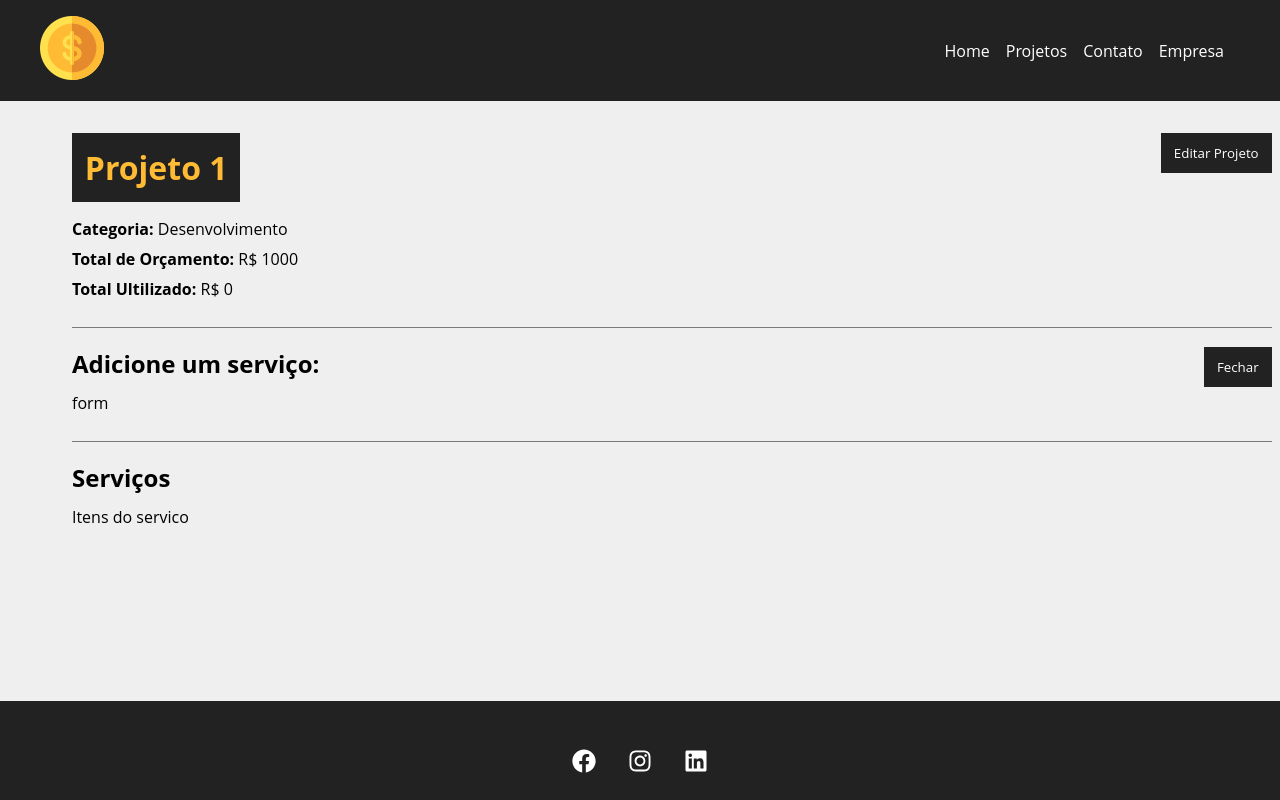
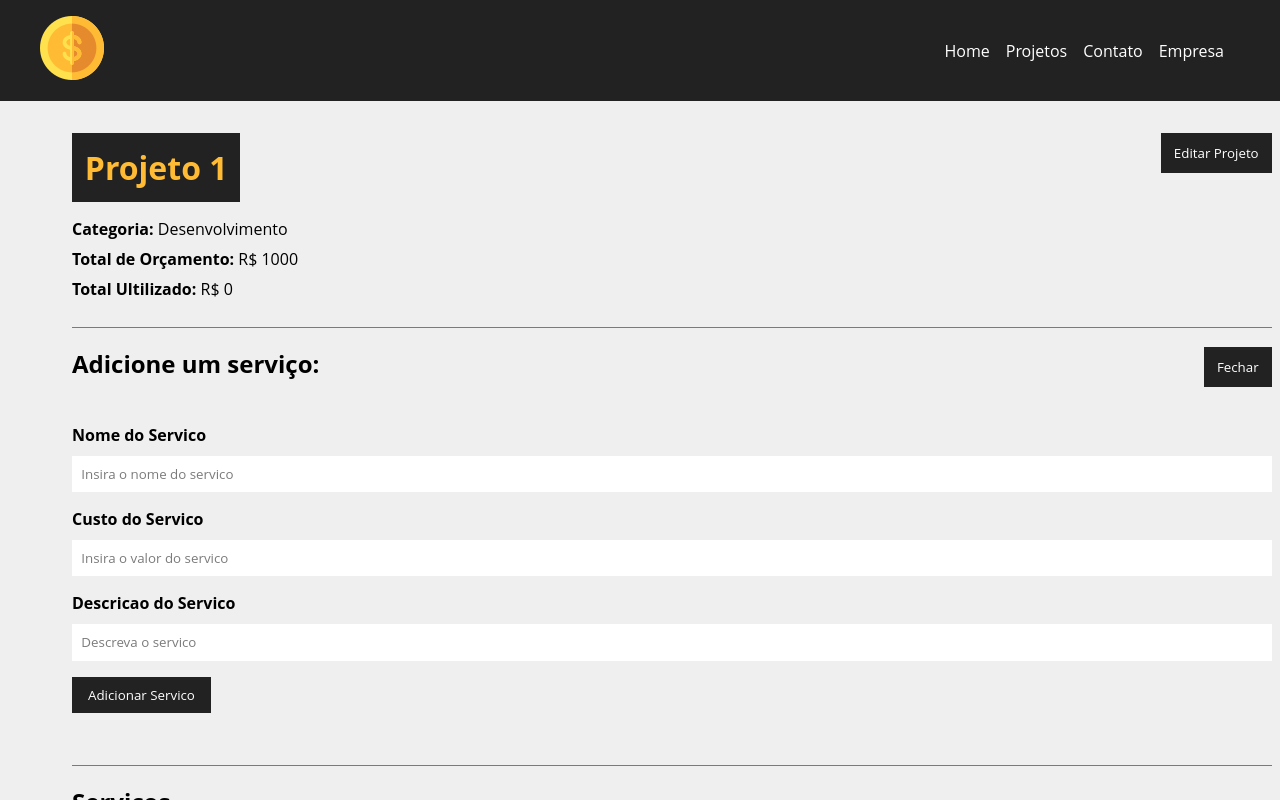
Before and after one commit to LucasCarregal/costs, a React (Create React App) app: page /Project/1 in a window 1280 px wide. Both pictures are taken after a click on the button "Adicionar Serviço". Shown: the top 800 px of the page. Built offline with nearby package versions, Linux system fonts and the light colour scheme; data requests are answered from the project's data file; the HTML template or start-up script is replaced by a standard one.

Commit message:
cadastro de servicos

```diff
--- a/src/components/pages/Project.jsx
+++ b/src/components/pages/Project.jsx
@@ -1,11 +1,13 @@
+import { useState, useEffect } from "react";
 import { useParams } from "react-router-dom";
-import { useState, useEffect } from "react";
+import { parse, v4 as uuidv4 } from "uuid";
 
 import styles from "./Project.module.css";
 import Loading from "../layout/Loading";
 import Container from "../layout/Container";
 import ProjectForm from "../project/ProjectForm";
 import Message from "../layout/Message";
+import ServiceForm from "../services/ServiceForm";
 
 function Project() {
   const { id } = useParams();
@@ -57,6 +59,45 @@ function Project() {
       });
   }
 
+  function createService(service) {
+    setMessage("");
+
+    // last service
+    const lastService = project.services[project.services.length - 1];
+
+    lastService.id = uuidv4();
+
+    const lastServiceCost = lastService.cost;
+
+    const newCost = parseFloat(project.cost) + parseFloat(lastServiceCost);
+
+    // maximum cost validation
+    if (newCost > project.budget) {
+      setMessage("Orcamento ultrapassado! Verifique o custo do servico.");
+      setType("error");
+      project.services.pop();
+      return;
+    }
+
+    // update project cost
+    project.cost = newCost;
+
+    fetch(`http://localhost:5000/projects/${project.id}`, {
+      method: "PATCH",
+      headers: {
+        "Content-type": "application/json",
+      },
+      body: JSON.stringify(project),
+    })
+      .then((response) => response.json())
+      .then((data) => {
+        setProject(data);
+        setShowServiceForm(false);
+        setMessage("Servico adicionado!");
+        setType("success");
+      });
+  }
+
   function toogleShowProjectForm() {
     setShowProjectForm(!showProjectForm);
   }
@@ -104,7 +145,13 @@ function Project() {
                 {showServiceForm ? "Fechar" : "Adicionar Serviço"}
               </button>
               <div className={styles.form}>
-                {showServiceForm && <p>form</p>}
+                {showServiceForm && (
+                  <ServiceForm
+                    handleSubmit={createService}
+                    textBtn="Adicionar Servico"
+                    projectData={project}
+                  />
+                )}
               </div>
             </div>
             <h2>Serviços</h2>
--- /dev/null
+++ b/src/components/services/ServiceForm.jsx
@@ -0,0 +1,49 @@
+import { useState } from "react";
+
+import Input from "../form/Input";
+import Submit from "../form/Submit";
+
+import styles from "../project/ProjectForm.module.css";
+
+function ServiceForm({ handleSubmit, textBtn, projectData }) {
+  const [service, setService] = useState({});
+
+  function submit(event) {
+    event.preventDefault();
+    projectData.services.push(service);
+    handleSubmit(projectData);
+  }
+
+  function handleChange(e) {
+    setService({ ...service, [e.target.name]: e.target.value });
+  }
+
+  return (
+    <form onSubmit={submit} className={styles.form}>
+      <Input
+        type="text"
+        text="Nome do Servico"
+        name="name"
+        placeholder="Insira o nome do servico"
+        handleOnChange={handleChange}
+      />
+      <Input
+        type="number"
+        text="Custo do Servico"
+        name="cost"
+        placeholder="Insira o valor do servico"
+        handleOnChange={handleChange}
+      />
+      <Input
+        type="text"
+        text="Descricao do Servico"
+        name="description"
+        placeholder="Descreva o servico"
+        handleOnChange={handleChange}
+      />
+      <Submit text={textBtn} />
+    </form>
+  );
+}
+
+export default ServiceForm;
```
Also changed, not shown: src/components/services/ServiceForm.module.css (added).
